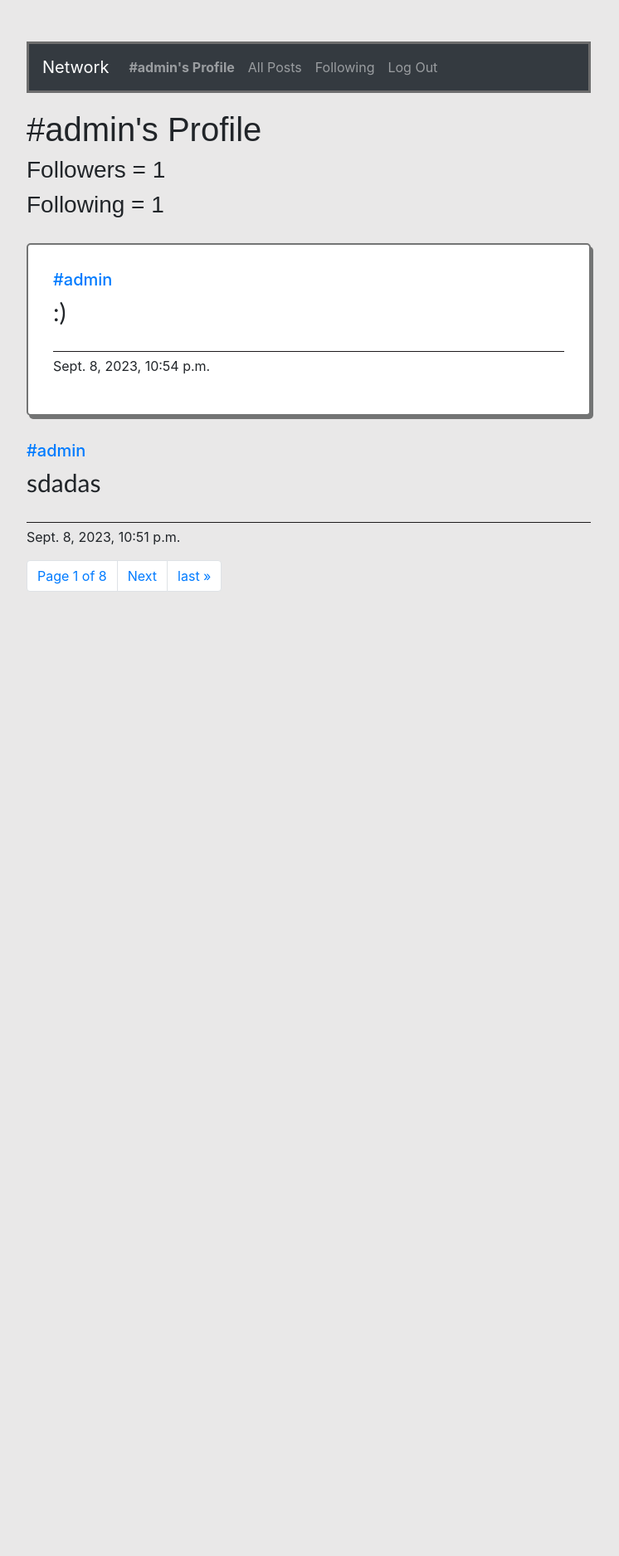
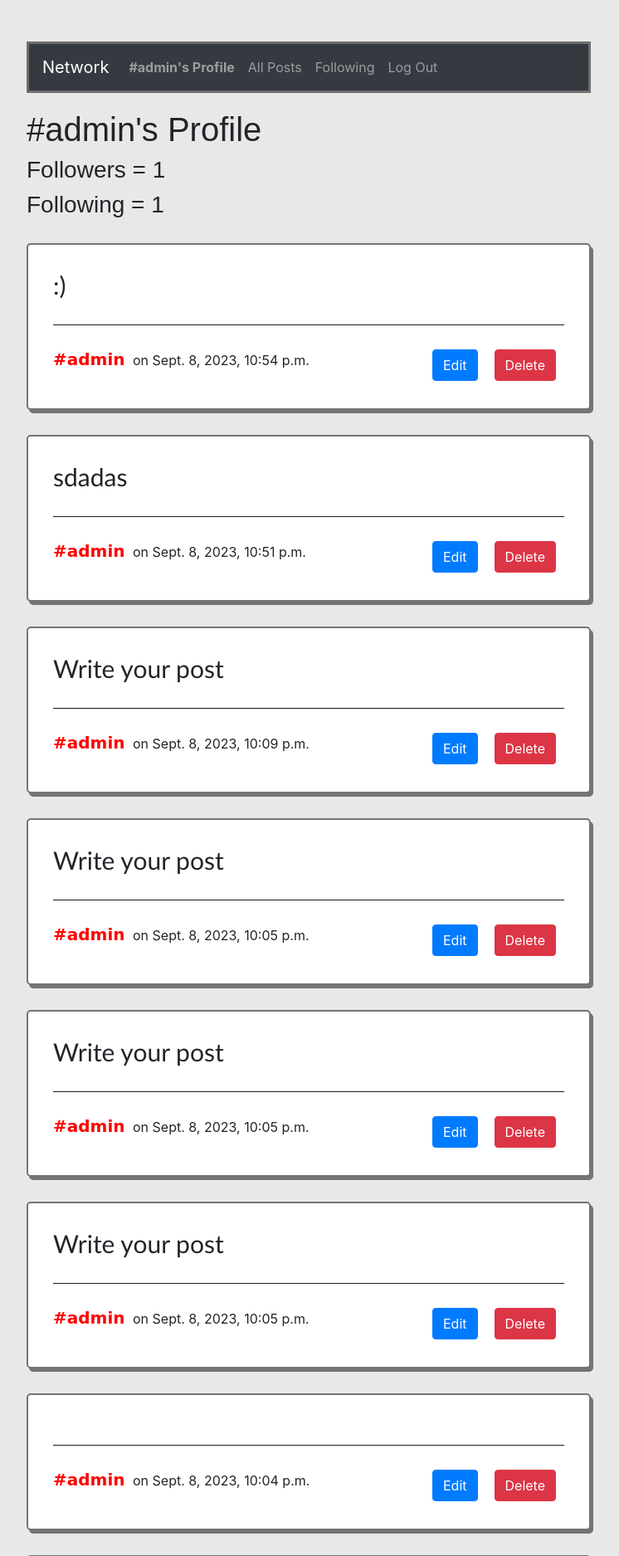
Before and after one commit to FakirHerif/network-project, a Django app: page /profile/2 in a window 1280 px wide. Shown: the top 1875 px of the page at 83% size, without its empty margins (268-1014 px from the left). Before the commit the page ends 712 px from the top, so only its background shows below. Run offline with Django 3.2, Linux system fonts and the light colour scheme; a user stored in the database is signed in; data comes from the database, SQL or seed files in the repository; both versions use the stored data as it was after the commit; some libraries are stand-ins or nearby versions.

Commit message:
changes were also applied to profile.html

```diff
--- a/network/templates/network/profile.html
+++ b/network/templates/network/profile.html
@@ -29,12 +29,48 @@
         </div>
 
 
+        {% for post in page_obj %}
+
             <div class="allPosts">
+                <h6 class="content" id="content_{{ post.id }}">{{ post.content }}</h6>
+                <br>
+                <h5 class="username"><a style="color: red; font-weight: bold; font-family:cursive" href="{% url 'profile' user_id=post.user.id %}">#{{ post.user }}</a></h5>
+                <p class="date">on {{ post.date }}</p>
+                {% if user.is_authenticated %}
+                    {% if user == post.user %}
 
-        {% for post in page_obj %}
-                <h5 class="username"><a href="{% url 'profile' user_id=post.user.id %}">#{{ post.user }}</a></h5>
-                <h6 class="content">{{ post.content }}</h6>
-                <p class="date">{{ post.date }}</p>
+
+                            <button class="btn btn-danger" id="deleteButton" onclick="deletePost(`{{ post.id }}`)">Delete</button>
+                            <button class="btn btn-primary" id="editButton" data-toggle="modal" data-target="#modal_edit_post_{{ post.id }}">Edit</button>
+
+                        <div class="modal fade" id="modal_edit_post_{{ post.id }}" tabindex="-1" role="dialog" aria-labelledby="modal_edit_post_{{ post.id }}_label" aria-hidden="true">
+                            <div class="modal-dialog" role="document">
+                              <div class="modal-content">
+                                <div class="modal-header">
+                                  <h5 class="modal-title">Edit</h5>
+                                  <button type="button" class="close" data-dismiss="modal" aria-label="Close">
+                                    <span aria-hidden="true">&times;</span>
+                                  </button>
+                                </div>
+                                <div class="modal-body">
+                                  <textarea name="content" id="textarea_{{ post.id }}" cols="30" rows="5" class="form-control">{{ post.content }}</textarea>
+                                </div>
+                                <div class="modal-footer">
+                                    <button class="btn btn-primary" data-post-id="{{ post.id }}" onclick="saveChanges(this)">Save changes</button>
+                                  <button type="button" class="btn btn-secondary" data-dismiss="modal">Close</button>
+                                </div>
+                              </div>
+                            </div>
+                          </div>
+                    {% else %}
+                    <br>
+                        {% if post.id in whoYouLiked %}
+                        <button class="btn btn-success fa fa-thumbs-down" id="{{ post.id }}" onclick="LikeHandler(`{{ post.id }}`, `{{ whoYouLiked }}`)"></button>
+                        {% else %}
+                        <button class="btn btn-success fa fa-thumbs-up" id="{{ post.id }}" onclick="LikeHandler(`{{ post.id }}`, `{{ whoYouLiked }}`)"></button>
+                        {% endif %}
+                    {% endif %}
+                {% endif %}
             </div>
         {% endfor %}
 
--- a/network/views.py
+++ b/network/views.py
@@ -83,7 +83,7 @@ def delete_post(request, post_id):
 def profile(request, user_id):
     user = User.objects.get(pk=user_id)
     allPosts = Post.objects.filter(user=user).order_by("id").reverse()
-    paginator = Paginator(allPosts, 2)
+    paginator = Paginator(allPosts, 10)
     page_number = request.GET.get('page')
     page_obj = paginator.get_page(page_number)
     following = Follow.objects.filter(user=user)
@@ -117,7 +117,7 @@ def following(request):
             if person.user_followed == post.user:
                 postsFollowing.append(post)
 
-    paginator = Paginator(postsFollowing, 2)
+    paginator = Paginator(postsFollowing, 10)
     page_number = request.GET.get('page')
     page_obj = paginator.get_page(page_number)
 
```
Also changed, not shown: db.sqlite3.
